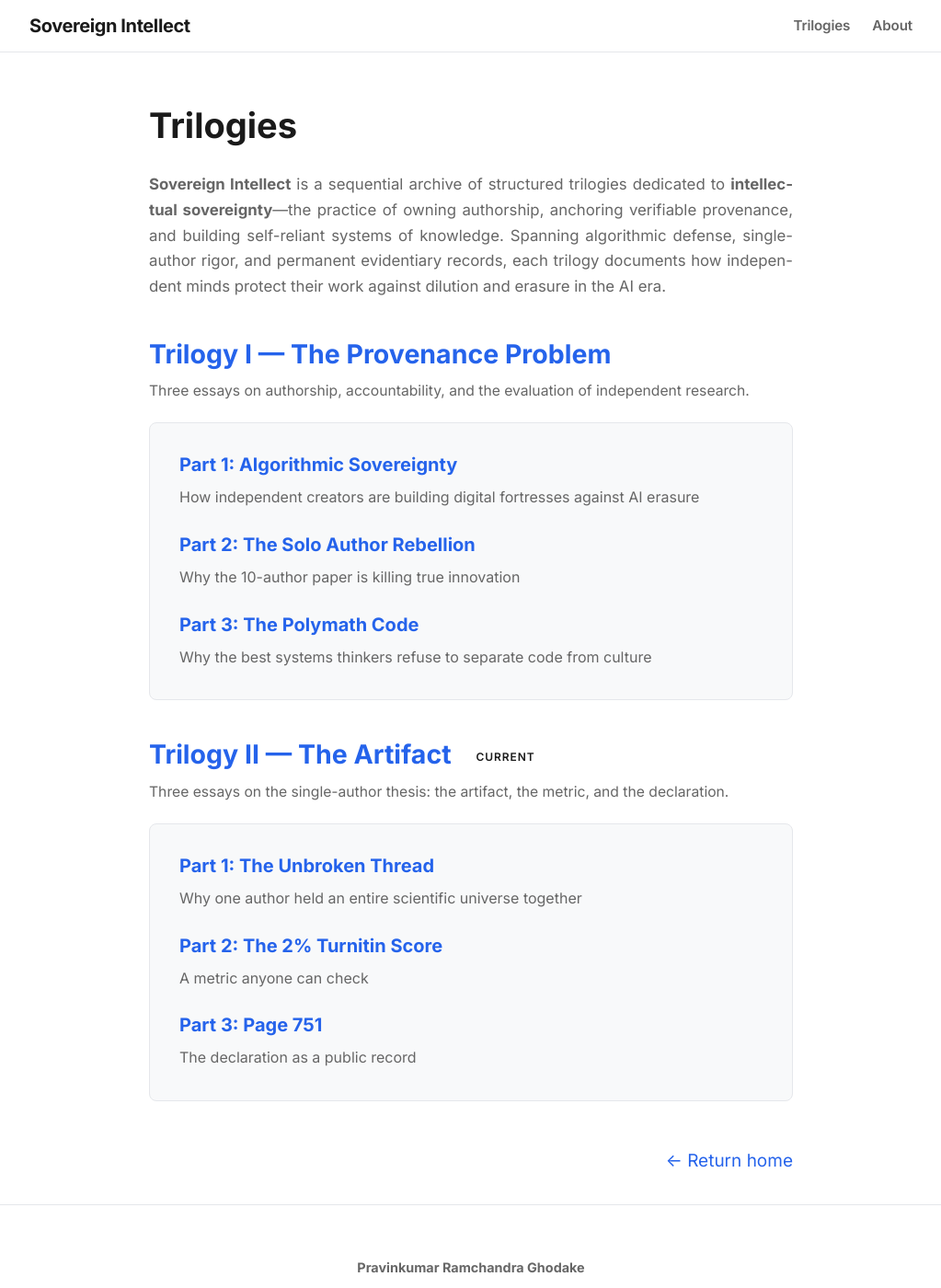
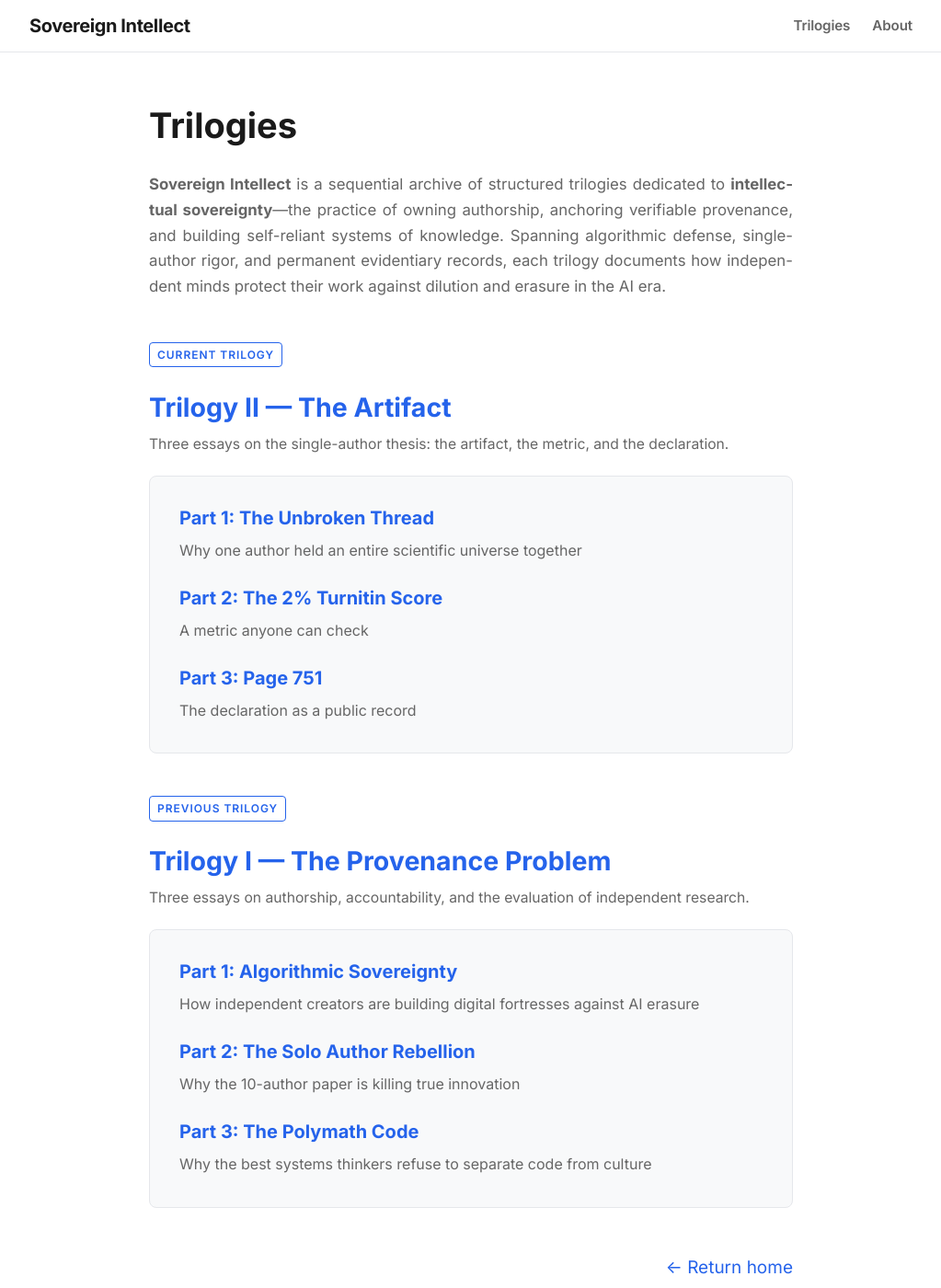
Before and after one commit to pravinkumar-ghodake/sovereign-intellect-blog, a Jekyll site: the page built from trilogies.md, in a window 1280 px wide and 1400 px high. Shown: the whole window at 92% size, without its empty margins (128-1151 px from the left). Built offline with Jekyll 4.4.1, drawn with Linux system fonts in a browser that asks for light colours.

Commit message:
Update trilogies.md

```diff
--- a/trilogies.md
+++ b/trilogies.md
@@ -11,10 +11,22 @@ permalink: /trilogies/
 </div>
 
 {% assign series_list = site.data.series %}
+{% assign ordered_series = series_list | reverse %}
 
-{% for trilogy in series_list %}
+{% for trilogy in ordered_series %}
+
+{% if forloop.first %}
+<div style="margin-bottom: 0.5rem;">
+<span style="display: inline-block; font-family: var(--font-ui); font-size: 0.75rem; font-weight: 600; letter-spacing: 0.08em; text-transform: uppercase; color: var(--accent-color); border: 1px solid var(--accent-color); padding: 2px 8px; border-radius: 4px;">Current Trilogy</span>
+</div>
+{% elsif forloop.index == 2 %}
+<div style="margin-bottom: 0.5rem;">
+<span style="display: inline-block; font-family: var(--font-ui); font-size: 0.75rem; font-weight: 600; letter-spacing: 0.08em; text-transform: uppercase; color: var(--accent-color); border: 1px solid var(--accent-color); padding: 2px 8px; border-radius: 4px;">Previous Trilogy</span>
+</div>
+{% endif %}
+
 <h2 style="margin-bottom: 0.5rem;">
-<a href="{{ '/series/' | append: trilogy.slug | append: '/' | relative_url }}" style="color: var(--accent-color);">{{ trilogy.title }}</a>{% if forloop.last %} <span style="display: inline-block; font-family: var(--font-ui); font-size: 0.75rem; font-weight: 600; letter-spacing: 0.08em; text-transform: uppercase; color: var(----text-main); border: 1px solid var(----text-main); padding: 2px 8px; border-radius: 4px; margin-left: 0.75rem; vertical-align: middle;">Current</span>{% endif %}
+<a href="{{ '/series/' | append: trilogy.slug | append: '/' | relative_url }}" style="color: var(--accent-color);">{{ trilogy.title }}</a>
 </h2>
 
 {% if trilogy.description %}
```
